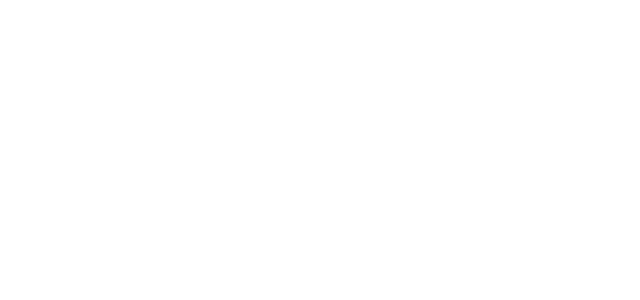
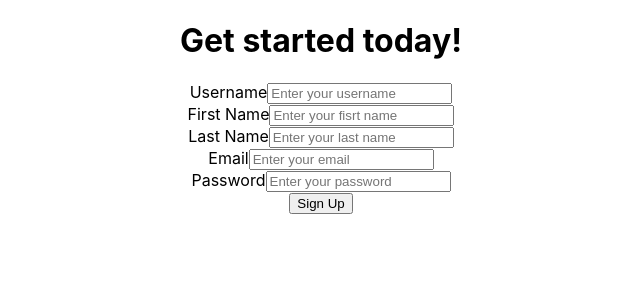
Before and after one commit to Anthonyvseth/personal-growth-tracker, a React (Create React App) app in the folder client/: page /signup in a window 1280 px wide. Shown: the top 300 px of the page, without its empty margins (319-959 px from the left). Built offline with nearby package versions, Linux system fonts and the light colour scheme.

Commit message:
creating user now working frontend to backend

```diff
--- a/client/src/components/Router.js
+++ b/client/src/components/Router.js
@@ -1,14 +1,48 @@
 import React, {useState} from 'react'
 import {Switch, Route} from 'react-router-dom'
 import SignUp from '../pages/SignUpPage'
-import Home from '../pages/HomePage'
+import HomePage from '../pages/HomePage'
+import { __getUser } from '../services/UserServices'
 
 const Router = () => {
+    const [user, setUser] = useState(null)
+    const [needsRefresh, setNeedsRefresh] = useState(false)
+
+    const localUserId = localStorage.getItem('user_id')
+
+    const gettingUser = async (user_id) => {
+        try {
+            const person = await __getUser(parseInt(localUserId))
+            setUser(person)
+            return person
+        } catch (error) {
+            throw error
+        }
+    }
+
+    if((user === null && localUserId !== null) || needsRefresh) {
+        setNeedsRefresh(false)
+        const gotUser = gettingUser(localUserId)
+        setUser(gotUser)
+    }
+
+    const clearUser = () => {
+        setUser(null);
+    };
+
+
     return (
         <main>
             <Switch>
-                <Route exact path='/' component={() => <SignUp />} />
-                <Route path='/home' component={() => <Home />}/>
+                <Route exact path='/'
+                        component={(props) =>
+                    <HomePage
+                        {...props}
+                        user={user}
+                        onClickSignOut={clearUser}
+                        setNeedsRefresh={setNeedsRefresh}
+                        />} />
+                <Route path='/signup' component={(props) => <SignUp {...props} setUser={setUser}/>}/>
             </Switch>
         </main>
     )
--- /dev/null
+++ b/client/src/components/TextInput.js
@@ -0,0 +1,22 @@
+
+const TextInput = (props) =>
+props.fieldType === 'textfield' ? (
+    <textarea
+        type={props.type}
+        name={props.name}
+        value={props.value}
+        onChange={(e) => props.onChange(e)}
+        placeholder={props.placeholder}
+    />
+) : (
+    <input
+        type={props.type}
+        name={props.name}
+        value={props.value}
+        onChange={(e) => props.onChange(e)}
+        placeholder={props.placeholder}
+        autoComplete="false"
+    />
+)
+
+export default TextInput
--- a/client/src/pages/HomePage.js
+++ b/client/src/pages/HomePage.js
@@ -1,6 +1,7 @@
 import React from 'react'
 
-const HomePage = () => {
+const HomePage = (props) => {
+
     return (
         <div>
             <h1>WELCOME!!</h1>
--- a/client/src/pages/SignUpPage.js
+++ b/client/src/pages/SignUpPage.js
@@ -1,8 +1,9 @@
 import React, {useState} from 'react'
+import TextInput from '../components/TextInput'
 import {__RegisterUser} from '../services/UserServices'
 
 const SignUp = (props) => {
-    const [username, setUsername] = useState('')
+    const [userName, setUserName] = useState('')
     const [firstName, setFirstName] = useState('');
     const [lastName, setlastName] = useState('');
     const [email, setEmail] = useState('');
@@ -10,11 +11,11 @@
     const [formError, setFormError] = useState('')
 
     const formChange = (e) => {
-        const fieldName = e.target.value
+        const fieldName = e.target.name
         const fieldValue = e.target.value
         switch (fieldName) {
             case 'userName':
-                setUsername(fieldValue)
+                setUserName(fieldValue)
                 break
             case 'firstName':
                 setFirstName(fieldValue)
@@ -35,15 +36,15 @@
         event.preventDefault()
 
     const formState = {
-        username: username,
+        userName: userName,
         firstName: firstName,
         lastName: lastName,
         email: email,
         password: password
     }
     try {
-        const accountResponse = await __RegisterUser(formState);
-        props.setAccount(accountResponse)
+        const userResponse = await __RegisterUser(formState);
+        props.setUser(userResponse)
         props.history.push('/home');
       } catch (error) {
         setFormError(true);
@@ -52,37 +53,37 @@
     return (
         <div>
             <h1>Get started today!</h1>
-                <form onClick={(e) => handleSubmit(e)}>
+                <form onSubmit={(e) => handleSubmit(e)}>
                     <div>
                         <label>Username</label>
-                            <input
+                            <TextInput
                             type = 'text'
-                            name = 'username'
+                            name = 'userName'
                             placeholder = 'Enter your username'
                             onChange={formChange}
                             />
                     </div>
                     <div>
                         <label>First Name</label>
-                            <input
+                            <TextInput
                             type = 'text'
-                            name = 'first name'
+                            name = 'firstName'
                             placeholder = 'Enter your fisrt name'
                             onChange={formChange}
                             />
                     </div>
                     <div>
                         <label>Last Name</label>
-                            <input
+                            <TextInput
                             type = 'text'
-                            name = 'last name'
+                            name = 'lastName'
                             placeholder = 'Enter your last name'
                             onChange={formChange}
                             />
                     </div>
                     <div>
                         <label>Email</label>
-                            <input
+                            <TextInput
                             type = 'text'
                             name = 'email'
                             placeholder = 'Enter your email'
@@ -91,7 +92,7 @@
                     </div>
                     <div>
                         <label>Password</label>
-                            <input
+                            <TextInput
                             type = 'text'
                             name = 'password'
                             placeholder = 'Enter your password'
--- a/client/src/services/UserServices.js
+++ b/client/src/services/UserServices.js
@@ -1,10 +1,25 @@
 import ApiClient from './ApiClient'
+
+const setLocalUserId = (user_id) => {
+    localStorage.setItem('user_id', user_id);
+  };
+
 
 export const __RegisterUser = async (formData) => {
     try {
-        const res = await ApiClient.post('/users', formData)
+        const res = await ApiClient.post('/users/', formData)
+        setLocalUserId(res.data.id)
         return res.datda
     } catch (error) {
         throw error
     }
 }
+
+export const __getUser = async (user_id) => {
+    try {
+        const res = await ApiClient.get(`/users/${user_id}`)
+        return res.data
+    } catch (error) {
+        throw error
+    }
+}
```
Also changed, not shown: 2 other files (tests, documents, lock files or other folders).
